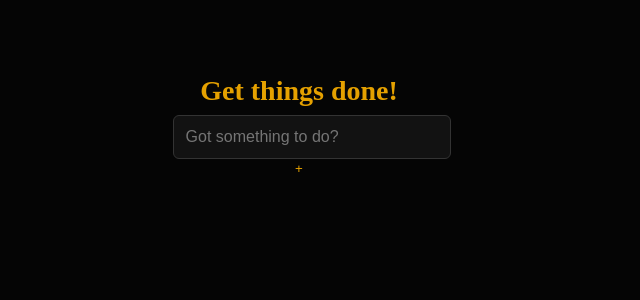
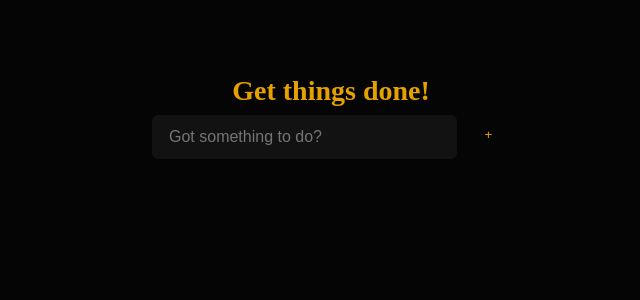
Before and after one commit to dhruvsaini25/react-todo-list, a React (Create React App) app: page / in a window 1280 px wide. Shown: the top 300 px of the page, without its empty margins (341-981 px from the left). Built offline with nearby package versions, Linux system fonts and the light colour scheme.

Commit message:
styling i suppose

```diff
--- a/src/App.css
+++ b/src/App.css
@@ -16,10 +16,17 @@ h1{
   margin-top: 1rem;
   padding: 2rem;
   border-radius: 5px;
+  max-width: 500px;
+  width: 100%;
 }
 .TodoForm{
+  margin-bottom: 1rem;
+  display: flex;
+  align-items: stretch;
+  gap:10px;
   width: 100%;
-    margin-bottom: 1rem;
+  /* max-width: 500px; */
+
 }
 .todo-input{
   color: #fff;
@@ -41,8 +48,22 @@ h1{
   background: #050505;
   color: #e5a100;
   border: #050505;
+  border-radius: 25px;
+  padding: 0.75rem 1.1rem;
+  /* padding: 12px 16px; */
+  cursor: pointer;
+  transition: background-color 0.3s ease;
+  justify-content: center;
+  align-items:end;
+  display: flex;
+  height: 100%;
+  /* width: 40%; */
+}
+.todo-btn:hover{
+  background-color: #171717;
 }
 .Todo{
+  display:flex;
   color: #fff;
   justify-content: space-between;
   align-items: center;
@@ -50,9 +71,12 @@ h1{
   border-radius: 25px;
   padding: 0.75rem 1rem;
   margin-bottom: 1rem;
+  width: 100%;
 }
+
 .fa-trash {
-  margin-left: 0.75rem;
+  margin-left: 1rem;
+  color: #e5a100;
 }
 
 .incompleted {
--- a/src/components/AnimatedPlaceholderInput.css
+++ b/src/components/AnimatedPlaceholderInput.css
@@ -1,16 +1,19 @@
 .animated-placeholder {
   width: 100%;
-  padding: 12px;
-  font-size: 16px;
+  padding: 0.75rem 1rem;
+  font-size: 1rem;
   background-color: #121212;
   color: #ffffff;
-  border: 1px solid #333;
+  border: 1px solid #121212; /*#333*/
   border-radius: 6px;
   outline: none;
   box-shadow: none;
+  flex: 1;
+  height: 100%;
 }
 
 .animated-placeholder::placeholder {
+  font-size: 1rem;
   transition: all 0.5s ease;
   border: none;
 }
```
Lines whose indentation alone changed are shown as unchanged.
